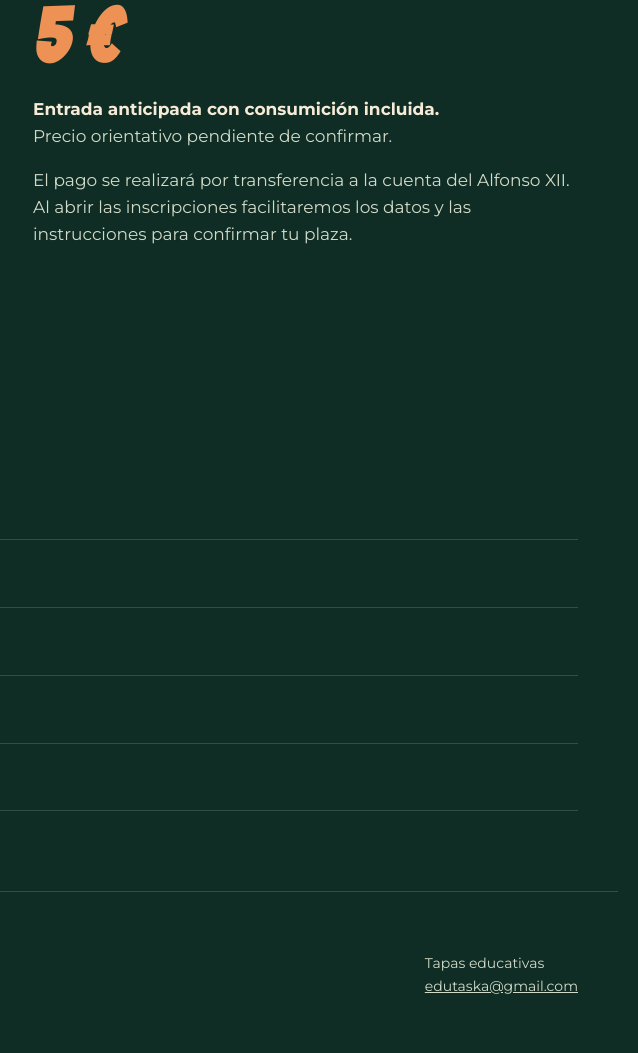
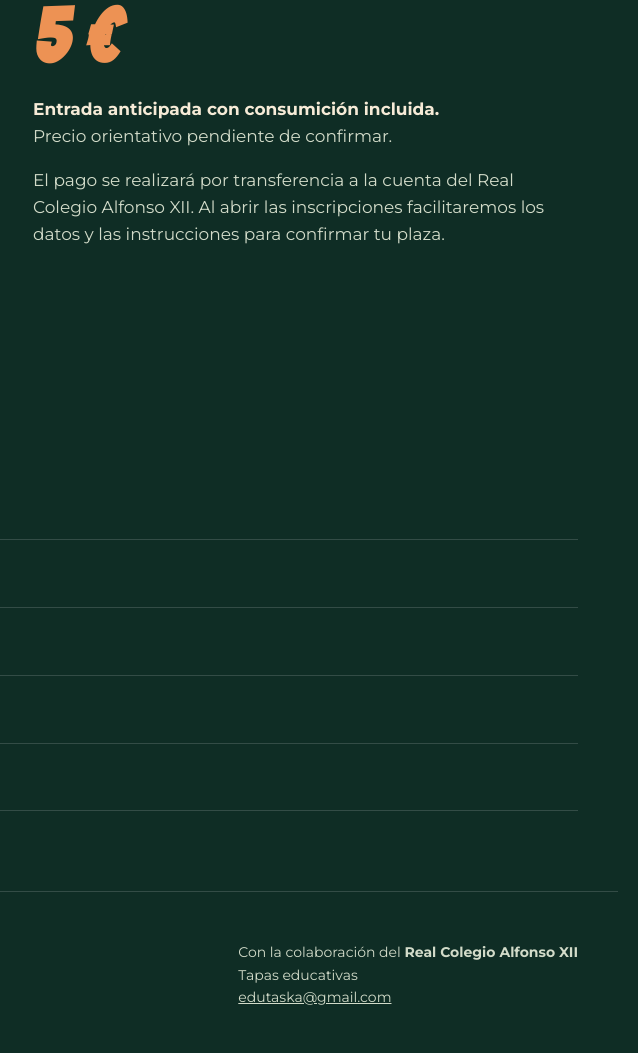
Before and after one commit to edutaska/edutaska.github.io, a plain HTML site: page index.html in a window 1280 px wide. Shown: the part 2562-3615 px from the top of the page, 642-1280 px from the left. Drawn offline with Linux system fonts and the light colour scheme.

Commit message:
Usar Real Colegio Alfonso XII en la comunicación de EduTaska
Actualizar la denominación en el pago y destacar la colaboración en el pie de página.

```diff
--- a/index.html
+++ b/index.html
@@ -18,7 +18,7 @@ h1.handwritten{font-family:Caveat,cursive;font-size:clamp(44px,5vw,68px);font-we
 <div class="strip">Tapas que se comparten. Ideas que se llevan.</div>
 <section class="section intro" id="encuentro"><div><div class="eyebrow">Docentes · Ideas · Aula · Tasca · Comunidad</div><h2>La mejor formación<br>ocurre también<br>fuera del aula.</h2></div><div><p>EduTaska es un encuentro pequeño entre docentes para contar experiencias de aula, preguntar cómo se hicieron y conocer a las personas que hay detrás.</p><p>Entre presentación y presentación hay espacio para conversar, compartir una consumición y encontrar complicidades. Infantil, Primaria, Secundaria, Bachillerato, FP: la mesa está abierta.</p><p><strong>El encuentro se vive allí. Las intervenciones no se publicarán en diferido en YouTube.</strong></p></div></section>
 <div class="light"><section class="section tasker-section" id="taskers"><img class="tasker-icon" src="icono.png" alt="" width="1254" height="1254"><div class="eyebrow">Buscamos Taskers</div><h2>¿Tienes algo que funciona<br>en tu aula? Cuéntalo.</h2><p>No hace falta una comunidad de seguidores. Hace falta una experiencia concreta y ganas de compartir qué hiciste, qué aprendiste y cómo puede aprovecharlo otro docente.</p><div class="grid"><article class="step"><b>01 · PROPÓN</b><h3>Tu proyecto, al grano.</h3><p>Explica a quién iba dirigido, qué necesidad atendía y qué pueden llevarse otros profes.</p></article><article class="step"><b>02 · COMPARTE</b><h3>Con resultados reales.</h3><p>Nos interesan las decisiones, los materiales y también lo que cambiarías al repetirlo.</p></article><article class="step"><b>03 · CONECTA</b><h3>La conversación sigue.</h3><p>Ven a contar tu experiencia y a conocer las de otros. Los Taskers participan gratis.</p></article></div><div class="notice"><p><strong>Convocatoria abierta.</strong> Ya puedes presentar tu propuesta. La selección se realizará antes de Navidad.</p><a class="button" href="https://docs.google.com/forms/d/e/1FAIpQLSfRqUH4g-rbmjDwXnLTbUCYNQKp_Chn3eMGnngBjIf3FM1wLg/viewform?usp=header">Presentar mi propuesta</a></div></section></div>
-<section class="section twocol" id="asistentes"><div><div class="eyebrow">Para quienes vienen a escuchar</div><h2>Tu sitio en la mesa.</h2><p class="muted">Publicaremos la agenda de Taskers antes de abrir las entradas. Así podrás conocer los proyectos y decidir venir.</p><span class="status">Entradas todavía no disponibles</span></div><div><div class="price">5 €</div><p><strong>Entrada anticipada con consumición incluida.</strong><br><span class="muted">Precio orientativo pendiente de confirmar.</span></p><p class="muted">El pago se realizará por transferencia a la cuenta del Alfonso XII. Al abrir las inscripciones facilitaremos los datos y las instrucciones para confirmar tu plaza.</p></div></section>
+<section class="section twocol" id="asistentes"><div><div class="eyebrow">Para quienes vienen a escuchar</div><h2>Tu sitio en la mesa.</h2><p class="muted">Publicaremos la agenda de Taskers antes de abrir las entradas. Así podrás conocer los proyectos y decidir venir.</p><span class="status">Entradas todavía no disponibles</span></div><div><div class="price">5 €</div><p><strong>Entrada anticipada con consumición incluida.</strong><br><span class="muted">Precio orientativo pendiente de confirmar.</span></p><p class="muted">El pago se realizará por transferencia a la cuenta del Real Colegio Alfonso XII. Al abrir las inscripciones facilitaremos los datos y las instrucciones para confirmar tu plaza.</p></div></section>
 <section class="section" id="preguntas" style="padding-top:0"><div class="eyebrow">Antes de venir</div><h2>Las preguntas de la barra.</h2><details><summary>¿Puedo participar si doy clase en Infantil o Primaria?</summary><p>Sí. EduTaska está abierta a todas las etapas y asignaturas. Buscamos experiencias que tengan algo que aportar a otros docentes.</p></details><details><summary>¿Los Taskers tienen que comprar entrada?</summary><p>No. Quienes presentan los proyectos participan gratis.</p></details><details><summary>¿Cuándo podré comprar mi entrada?</summary><p>Cuando esté cerrada y publicada la agenda de Taskers. La compra será anticipada y la plaza se confirmará al comprobar el pago.</p></details><details><summary>¿Podré ver las presentaciones después?</summary><p>No habrá publicación de las intervenciones en diferido en YouTube. El contacto y la conversación presencial son parte esencial del encuentro.</p></details><details><summary>¿Dónde se celebrará?</summary><p>Estamos preparando la primera edición en San Lorenzo de El Escorial. Publicaremos el espacio y la dirección cuando estén confirmados.</p></details></section>
-</main><footer><img class="footer-logo" src="logo.png" alt="EduTaska · Tapas educativas" width="1774" height="887"><span>Tapas educativas<br><a href="mailto:edutaska@gmail.com">edutaska@gmail.com</a></span></footer>
+</main><footer><img class="footer-logo" src="logo.png" alt="EduTaska · Tapas educativas" width="1774" height="887"><span>Con la colaboración del <strong>Real Colegio Alfonso XII</strong><br>Tapas educativas<br><a href="mailto:edutaska@gmail.com">edutaska@gmail.com</a></span></footer>
 </body></html>
```
